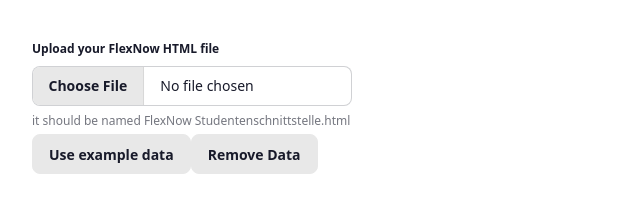
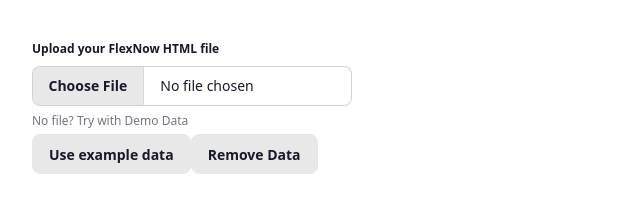
Before and after one commit to maxschipper/flexnow-stats-visualizer, a Vue app: page / in a window 1280 px wide. Shown: the top 202 px of the page, without its empty margins (0-640 px from the left). Built offline with nearby package versions, Linux system fonts and the light colour scheme.

Commit message:
feat(FileInput): update error display

```diff
--- a/src/components/FileInput.vue
+++ b/src/components/FileInput.vue
@@ -6,7 +6,6 @@
  */
 export default {};
 </script>
-
 <script setup lang="ts">
 import { ref } from "vue";
 import { extractLecturesFromHtml, type Lecture } from "@/parser";
@@ -38,13 +37,11 @@
 
 <template>
     <div>
-        <!-- <h3>FlexNow Importer</h3>
-        <input type="file" @change="handleFileUpload" accept=".html" class="file-input" />
-        <div v-if="error" style="color: red">{{ error }}</div> -->
+        <div v-if="error" class="text-error">Error: {{ error }}</div>
         <fieldset class="fieldset">
             <legend class="fieldset-legend">Upload your FlexNow HTML file</legend>
             <input type="file" @change="handleFileUpload" accept=".html" class="file-input" />
-            <label class="label">it should be named FlexNow Studentenschnittstelle.html</label>
+            <label class="label">No file? Try with Demo Data</label>
         </fieldset>
     </div>
 </template>
```
